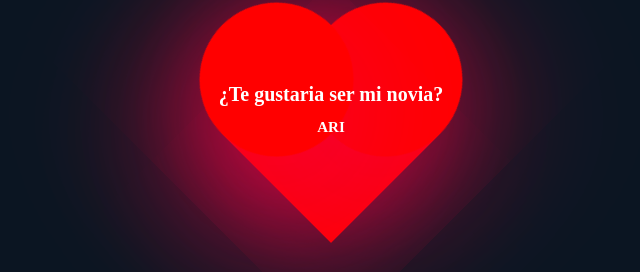
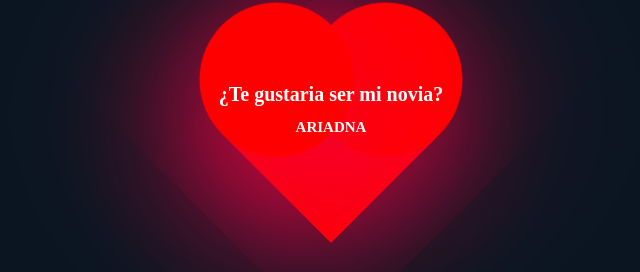
Before and after one commit to DanielRF09/olaa-ari.github.io, a plain HTML site: page index.html in a window 1280 px wide. Shown: the part 266-538 px from the top of the page, 309-949 px from the left. Drawn offline with Linux system fonts and the light colour scheme.

Commit message:
UPDATE 2

```diff
--- a/index.html
+++ b/index.html
@@ -81,7 +81,7 @@ h2 { color : white;
 
     <div class="heart"></div>
 
-    <div class="contenido"><h1>¿Te gustaria ser mi novia?</h1><h2>ARI</h2></div>
+    <div class="contenido"><h1>¿Te gustaria ser mi novia?</h1><h2>ARIADNA</h2></div>
 
 
 
```
